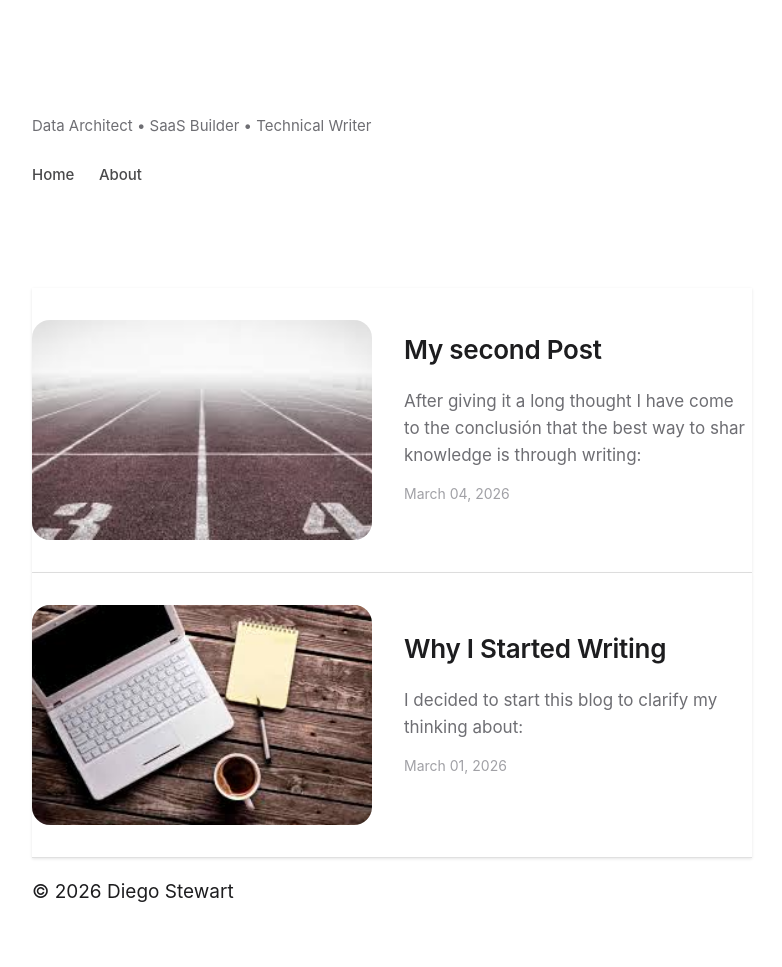
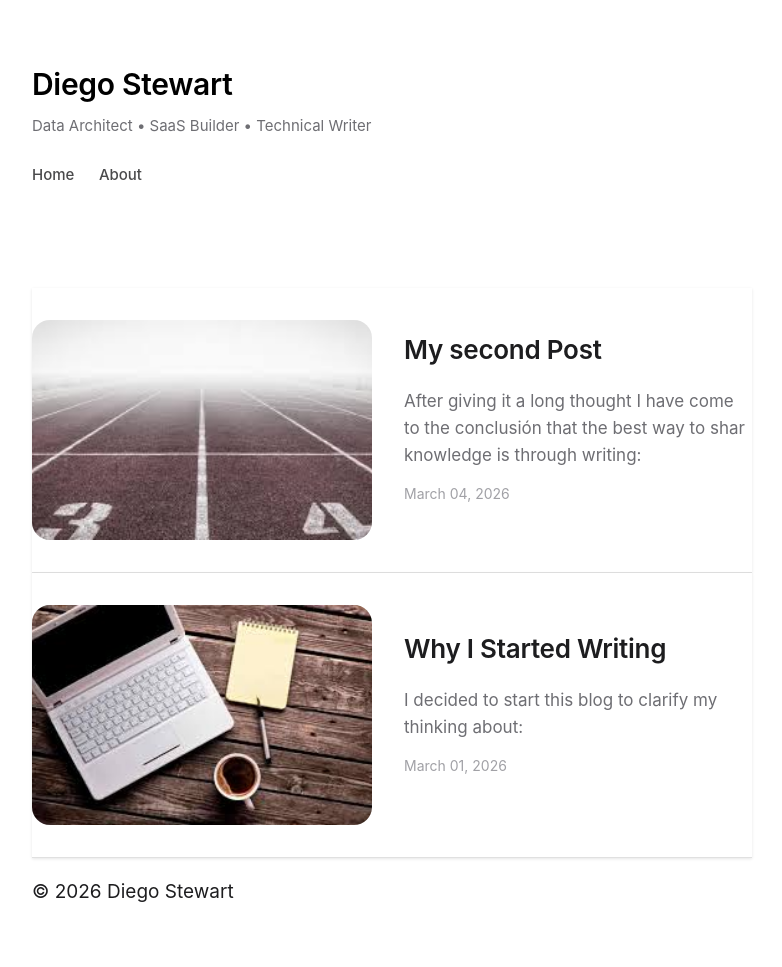
Before and after one commit to diegostewart/diegostewart.github.io, a Jekyll site: the page built from index.md, in a window 1280 px wide. Shown: the whole page, without its empty margins (248-1030 px from the left). Built offline with Jekyll 4.4.1, drawn with Linux system fonts in a browser that asks for light colours.

Commit message:
title color change

```diff
--- a/_layouts/default.html
+++ b/_layouts/default.html
@@ -8,7 +8,7 @@
 <body>
 
 <header>
-  <h1><a href="/" style="text-decoration:none;color:rgb(255, 255, 255);">{{ site.title }}</a></h1>
+  <h1><a href="/" style="text-decoration:none;color:rgb(0, 0, 0);">{{ site.title }}</a></h1>
   <p>{{ site.description }}</p>
   <nav>
     <a href="/">Home</a>
```
